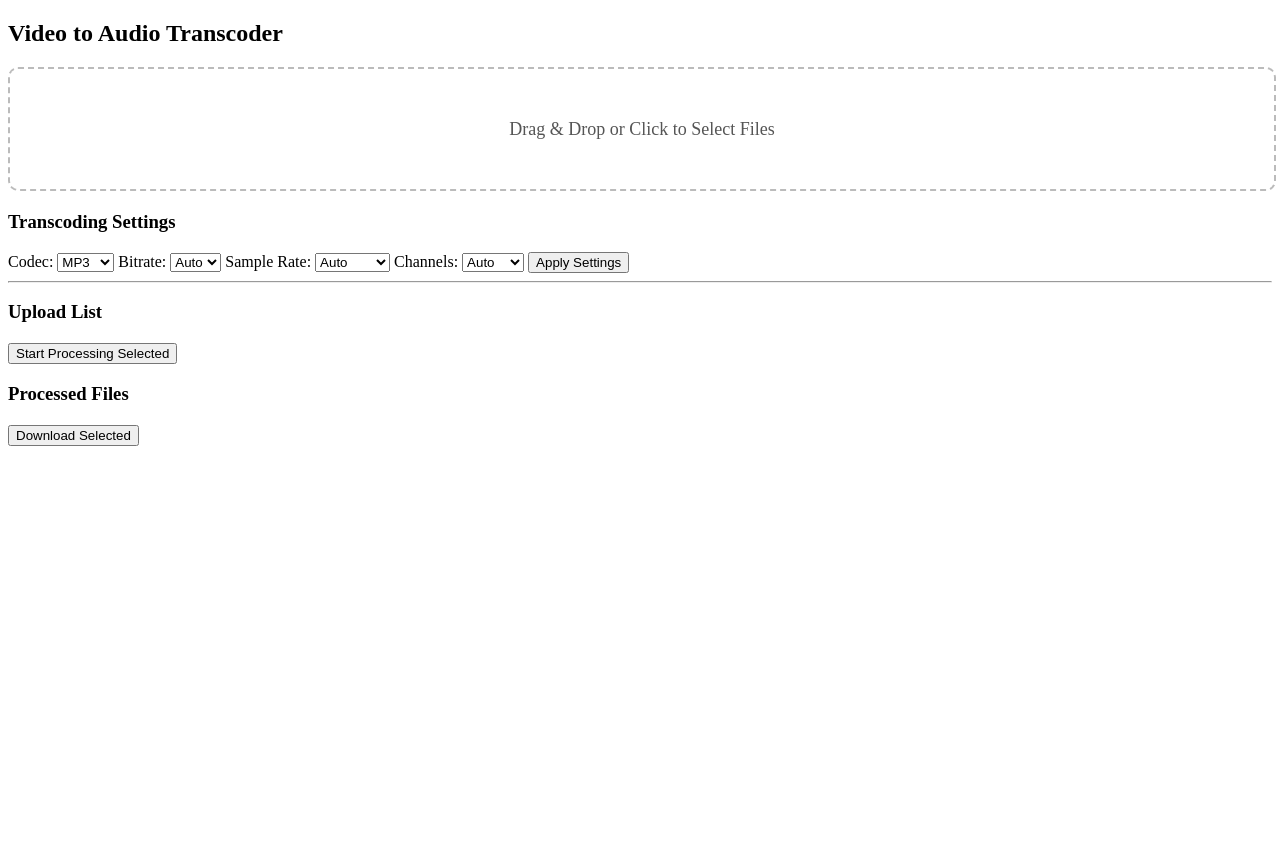
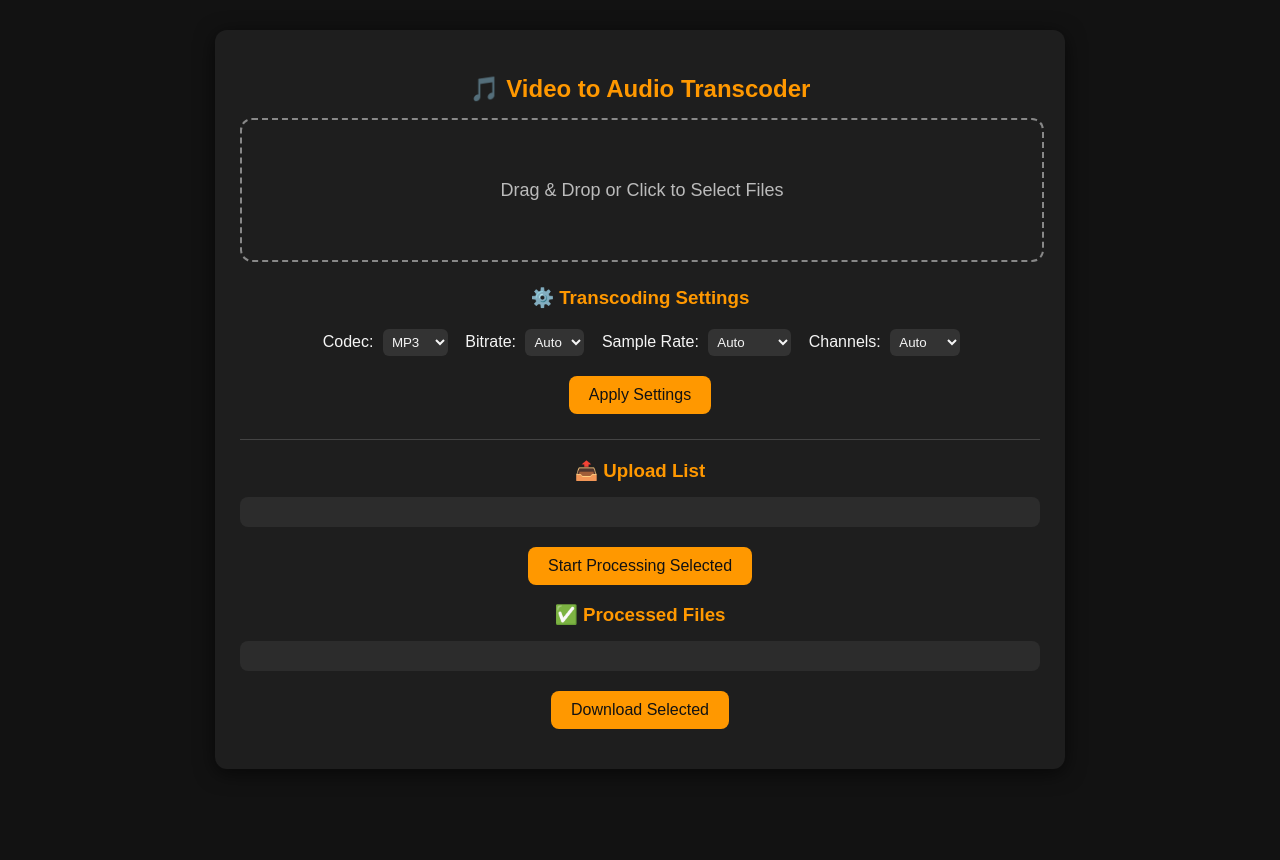
Before and after one commit to trholy/video2audio, a Flask app: page / in a window 1280 px wide. Before the commit the page ends 446 px from the top, so only its background shows below. Run offline with Flask 3, Linux system fonts and the light colour scheme; data that the repository does not hold is empty.

Commit message:
Fancy design.

```diff
--- a/src/video2audio/app.py
+++ b/src/video2audio/app.py
@@ -1,9 +1,9 @@
 import os
+import re
 from flask import Flask, render_template, request, jsonify, send_from_directory
 from pathlib import Path
 from video2audio.transcoder import Video2Audio
 import threading
-import shutil
 
 UPLOAD_FOLDER = "uploads"
 PROCESSING_FOLDER = "processing"
@@ -22,14 +22,29 @@ processed_list = []
 
 transcoder = Video2Audio(ffmpeg_bin="ffmpeg", ffprobe_bin="ffprobe")
 
-
-# Add these globals
+# Global transcoding settings
 settings = {
     "codec": "mp3",
     "bitrate": None,
     "samplerate": None,
     "channels": None,
 }
+
+# 🔹 Filename cleaning utility
+def clean_filename(filename: str) -> str:
+    """
+    Clean filename to make it safe for saving, processing, and downloading.
+    - Keeps alphanumeric, dot, dash, underscore
+    - Replaces spaces and invalid chars with '_'
+    """
+    name, ext = os.path.splitext(filename)
+    # Replace invalid chars with underscore
+    name = re.sub(r"[^a-zA-Z0-9._-]", "_", name)
+    # Collapse multiple underscores
+    name = re.sub(r"_+", "_", name).strip("_")
+    if not name:
+        name = "file"
+    return f"{name}{ext.lower()}"
 
 
 @app.route('/')
@@ -44,11 +59,12 @@ def upload():
     saved_files = []
     for f in files:
         if f.filename:
-            filepath = os.path.join(UPLOAD_FOLDER, f.filename)
+            safe_name = clean_filename(f.filename)
+            filepath = os.path.join(UPLOAD_FOLDER, safe_name)
             f.save(filepath)
-            if f.filename not in upload_list:
-                upload_list.append(f.filename)
-            saved_files.append(f.filename)
+            if safe_name not in upload_list:
+                upload_list.append(safe_name)
+            saved_files.append(safe_name)
     return jsonify({"files": upload_list})
 
 
@@ -59,7 +75,7 @@ def get_upload_list():
 
 @app.route('/start_processing', methods=['POST'])
 def start_processing():
-    global upload_list, processing_list, processed_list
+    global upload_list, processing_list
     selected_files = request.json.get("files", [])
 
     # Move selected files to processing list
@@ -93,6 +109,7 @@ def process_files(files):
         input_path = Path(UPLOAD_FOLDER).resolve() / f
         output_ext = settings["codec"]
         output_name = Path(f).stem + f".{output_ext}"
+        output_name = clean_filename(output_name)
         output_path = Path(PROCESSED_FOLDER).resolve() / output_name
 
         try:
@@ -117,7 +134,6 @@ def process_files(files):
                     processed_list.append(output_name)
 
 
-
 @app.route('/processed_files')
 def get_processed_files():
     return jsonify({"files": processed_list})
@@ -125,7 +141,8 @@ def get_processed_files():
 
 @app.route('/download/<filename>')
 def download_file(filename):
-    return send_from_directory(PROCESSED_FOLDER, filename, as_attachment=True)
+    safe_name = clean_filename(filename)
+    return send_from_directory(PROCESSED_FOLDER, safe_name, as_attachment=True)
 
 
 if __name__ == "__main__":
--- a/src/video2audio/templates/index.html
+++ b/src/video2audio/templates/index.html
@@ -4,20 +4,111 @@
 <meta charset="UTF-8">
 <title>Video to Audio Transcoder</title>
 <style>
-#drop-zone { width:100%; height:120px; border:2px dashed #bbb; border-radius:10px;
-text-align:center; line-height:120px; font-size:18px; margin-bottom:20px; color:#555; }
-#drop-zone.hover { background-color:#f0f0f0; }
-.list-container { margin-bottom:20px; }
+    body {
+        margin: 0;
+        font-family: Arial, sans-serif;
+        background-color: #121212;
+        color: #f5f5f5;
+        display: flex;
+        justify-content: center;
+        align-items: flex-start;
+        min-height: 100vh;
+        padding: 30px;
+    }
+
+    .container {
+        width: 100%;
+        max-width: 800px;
+        background: #1e1e1e;
+        padding: 25px;
+        border-radius: 12px;
+        box-shadow: 0 4px 20px rgba(0,0,0,0.6);
+    }
+
+    h2, h3 {
+        text-align: center;
+        color: #ff9800;
+        margin-bottom: 15px;
+    }
+
+    #drop-zone {
+        width: 100%;
+        height: 140px;
+        border: 2px dashed #888;
+        border-radius: 12px;
+        text-align: center;
+        line-height: 140px;
+        font-size: 18px;
+        margin-bottom: 25px;
+        color: #bbb;
+        transition: background 0.3s, border-color 0.3s;
+        cursor: pointer;
+    }
+    #drop-zone.hover {
+        background-color: #2c2c2c;
+        border-color: #ff9800;
+        color: #ff9800;
+    }
+
+    .list-container {
+        background: #2c2c2c;
+        border-radius: 8px;
+        padding: 15px;
+        margin-bottom: 20px;
+        max-height: 200px;
+        overflow-y: auto;
+    }
+
+    label {
+        margin-left: 8px;
+    }
+
+    button {
+        display: block;
+        margin: 15px auto;
+        padding: 10px 20px;
+        font-size: 16px;
+        border: none;
+        border-radius: 8px;
+        cursor: pointer;
+        background-color: #ff9800;
+        color: #121212;
+        transition: background 0.3s;
+    }
+    button:hover {
+        background-color: #e68900;
+    }
+
+    select {
+        margin: 5px;
+        padding: 5px;
+        border-radius: 6px;
+        border: none;
+        background: #333;
+        color: #f5f5f5;
+    }
+
+    .settings-panel {
+        text-align: center;
+        margin-bottom: 25px;
+    }
+
+    hr {
+        border: 0;
+        border-top: 1px solid #444;
+        margin: 20px 0;
+    }
 </style>
 </head>
 <body>
-<h2>Video to Audio Transcoder</h2>
+<div class="container">
+    <h2>🎵 Video to Audio Transcoder</h2>
 
     <div id="drop-zone">Drag & Drop or Click to Select Files</div>
     <input type="file" id="file-input" multiple style="display:none;">
 
-<h3>Transcoding Settings</h3>
-<div>
+    <h3>⚙️ Transcoding Settings</h3>
+    <div class="settings-panel">
         <label>Codec:</label>
         <select id="codec">
             <option value="mp3" selected>MP3</option>
@@ -53,13 +144,14 @@ text-align:center; line-height:120px; font-size:18px; margin-bottom:20px; color:
     </div>
     <hr>
 
-<h3>Upload List</h3>
+    <h3>📤 Upload List</h3>
     <div class="list-container" id="upload-list"></div>
     <button onclick="startProcessing()">Start Processing Selected</button>
 
-<h3>Processed Files</h3>
+    <h3>✅ Processed Files</h3>
     <div class="list-container" id="processed-list"></div>
     <button onclick="downloadSelected()">Download Selected</button>
+</div>
 
 <script>
 const dropZone = document.getElementById("drop-zone");
@@ -121,7 +213,7 @@ function refreshProcessedList() {
 // Poll processed list every 3 seconds
 setInterval(refreshProcessedList, 3000);
 
-// After processing is started, keep refreshing upload + processed
+// Start processing
 function startProcessing() {
     const selected = Array.from(uploadListDiv.querySelectorAll("input[type=checkbox]:checked")).map(cb=>cb.value);
     fetch("/start_processing", {
@@ -132,7 +224,6 @@ function startProcessing() {
     .then(res=>res.json())
     .then(data=>{
         refreshUploadList();
-        // Polling will handle processed list automatically
     });
 }
 
@@ -149,7 +240,7 @@ function downloadSelected() {
     });
 }
 
-
+// Apply settings
 function applySettings() {
     const settings = {
         codec: document.getElementById("codec").value,
```
Lines whose indentation alone changed are shown as unchanged.
